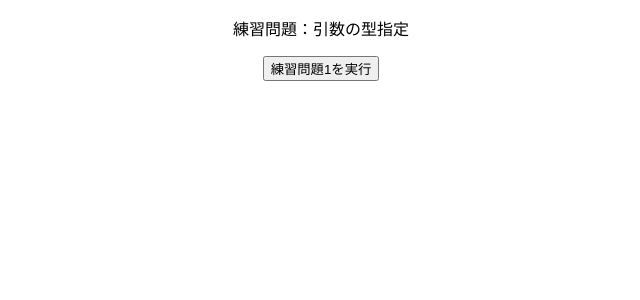
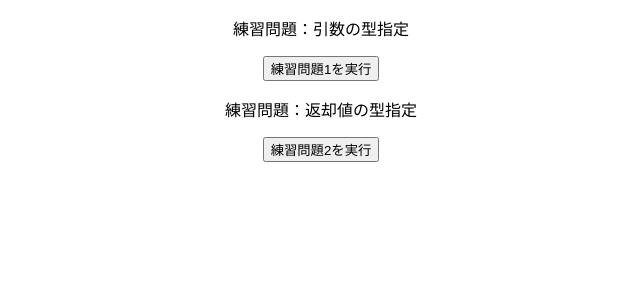
Before and after one commit to takanobu68/isTypeScript, a React (Create React App) app: page / in a window 1280 px wide. Shown: the top 300 px of the page, without its empty margins (319-959 px from the left). Built offline with nearby package versions, Linux system fonts and the light colour scheme.

Commit message:
返却値の型指定

```diff
--- a/src/App.tsx
+++ b/src/App.tsx
@@ -1,10 +1,12 @@
 import { Practice1 } from "./practices/Practice1";
+import { Practice2 } from "./practices/Practice2";
 import "./styles.css";
 
 export default function App() {
   return (
     <div className="App">
       <Practice1 />
+      <Practice2 />
     </div>
   );
 }
--- a/src/practices/Practice1.tsx
+++ b/src/practices/Practice1.tsx
@@ -4,7 +4,7 @@ export const Practice1 = () => {
     console.log(total);
   };
   const onClickPractice = () => {
-    calcTotalFee("1000");
+    calcTotalFee(1000);
   };
   return (
     <div>
--- /dev/null
+++ b/src/practices/Practice2.tsx
@@ -0,0 +1,15 @@
+export const Practice2 = () => {
+  const getTotalFee = (num: number): number => {
+    const total = num * 1.1;
+    return total;
+  };
+  const onClickPractice = () => {
+    getTotalFee(1000);
+  };
+  return (
+    <div>
+      <p>練習問題：返却値の型指定</p>
+      <button onClick={onClickPractice}>練習問題2を実行</button>
+    </div>
+  );
+};
```
